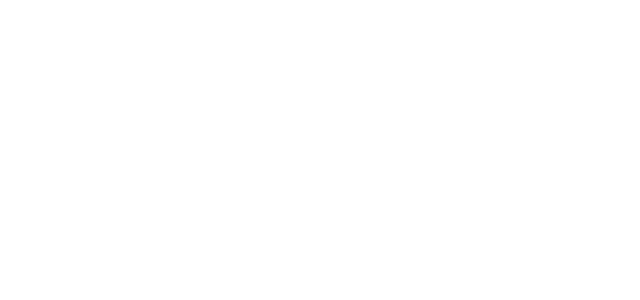
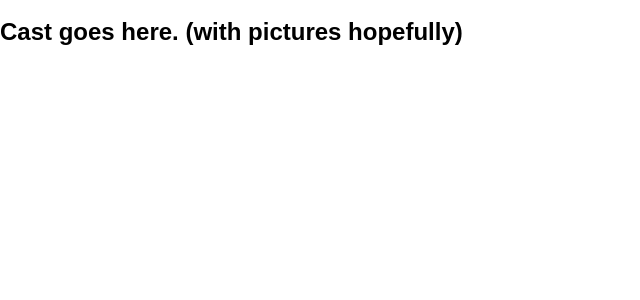
Before and after one commit to Dantezinfern0/movie-page, a React (Create React App) app: page /cast in a window 1280 px wide. Shown: the top 300 px of the page, without its empty margins (0-640 px from the left). Built offline with nearby package versions, Linux system fonts and the light colour scheme; no server answers.

Commit message:
static cast api url works

```diff
--- a/src/App.js
+++ b/src/App.js
@@ -1,5 +1,6 @@
 import React, { Component } from 'react'
 import Homepage from './pages/Homepage'
+import Cast from './pages/Cast'
 import Axios from 'axios'
 import { BrowserRouter as Router, Route, Switch } from 'react-router-dom'
 
@@ -10,6 +11,7 @@ class App extends Component {
         <Router>
           <Switch>
             <Route path="/" exact component={Homepage} />
+            <Route path="/cast" exact component={Cast} />
           </Switch>
         </Router>
       </>
--- /dev/null
+++ b/src/pages/Cast.js
@@ -0,0 +1,24 @@
+import React, { Component } from 'react'
+import Axios from 'axios'
+
+// const apiKey = 'afc7a0ada171a2a77126fd0d421b758c'
+
+class Cast extends Component {
+  componentDidMount() {
+    Axios.get(
+      'https://api.themoviedb.org/3/movie/420817/credits?api_key=afc7a0ada171a2a77126fd0d421b758c'
+    ).then(function(response) {
+      console.log(response)
+    })
+  }
+
+  render() {
+    return (
+      <div>
+        <h2>Cast goes here. (with pictures hopefully)</h2>
+      </div>
+    )
+  }
+}
+
+export default Cast
--- a/src/pages/Homepage.js
+++ b/src/pages/Homepage.js
@@ -19,6 +19,7 @@ class Homepage extends Component {
         <p>movie 1 goes here</p>
         <p>Dante Was Here</p>
         <p>Dante Makes a lot of changes</p>
+        <Link to="/cast"> Aladdin cast</Link>
       </div>
     )
   }
```
